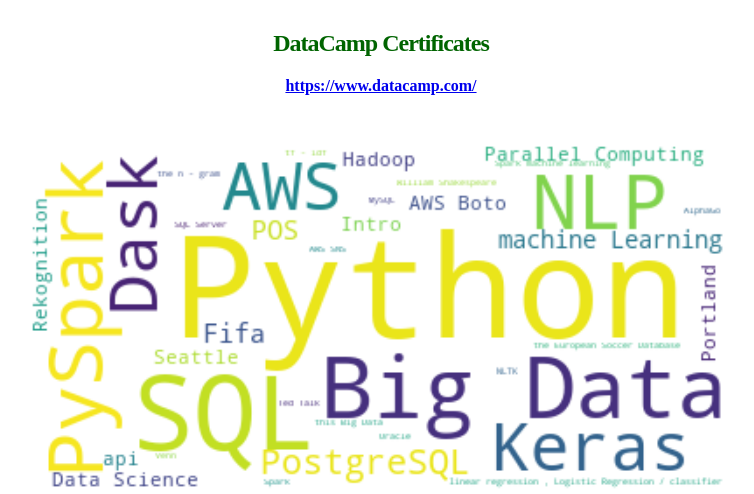
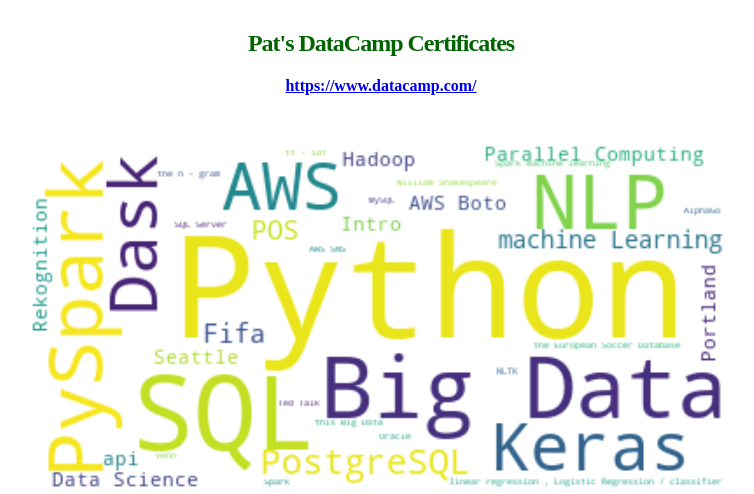
Before and after one commit to patsess/pats-ds-certificates, a Flask app: page / in a window 1280 px wide. Shown: the top 494 px of the page, without its empty margins (259-1013 px from the left). Run offline with Flask 2, Linux system fonts and the light colour scheme.

Commit message:
minor, added to page title

```diff
--- a/templates/datacamp.html
+++ b/templates/datacamp.html
@@ -8,7 +8,7 @@
 
 <body>
     <div id="title">
-        <h2>DataCamp Certificates</h2>
+        <h2>Pat's DataCamp Certificates</h2>
         <a href="https://www.datacamp.com">https://www.datacamp.com/</a>
     </div>
 
```
